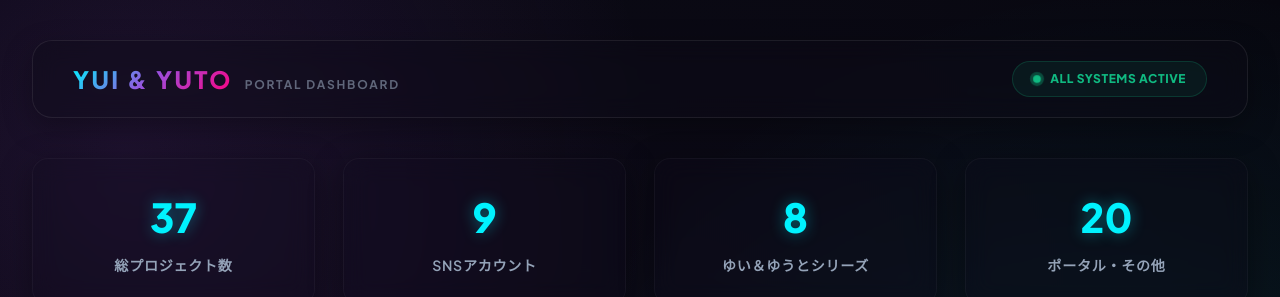
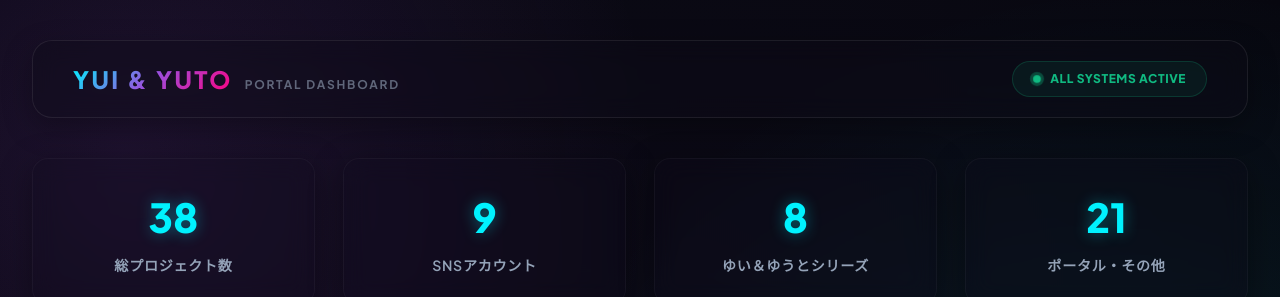
Before and after one commit to calro999/kanri, a Next.js app: page / in a window 1280 px wide. Shown: the top 297 px of the page. Built offline with nearby package versions, Linux system fonts and the light colour scheme.

Commit message:
みっけ追加

```diff
--- a/src/data/projects.ts
+++ b/src/data/projects.ts
@@ -274,5 +274,12 @@ export const projects: Project[] = [
     url: "https://book-muryo.hateblo.jp/",
     description: "1時間ごとに楽天API経由で最新の本をレビューするブログ。",
     category: "other"
+  },
+  {
+    id: "other-mikke-hobby",
+    name: "みっけホビー",
+    url: "https://mikke-hobby.hatenablog.com/",
+    description: "最新のかわいいものの最新情報を楽天から取得して1日に24回最新情報を掲載するはてなブログ",
+    category: "other"
   }
 ];
```
